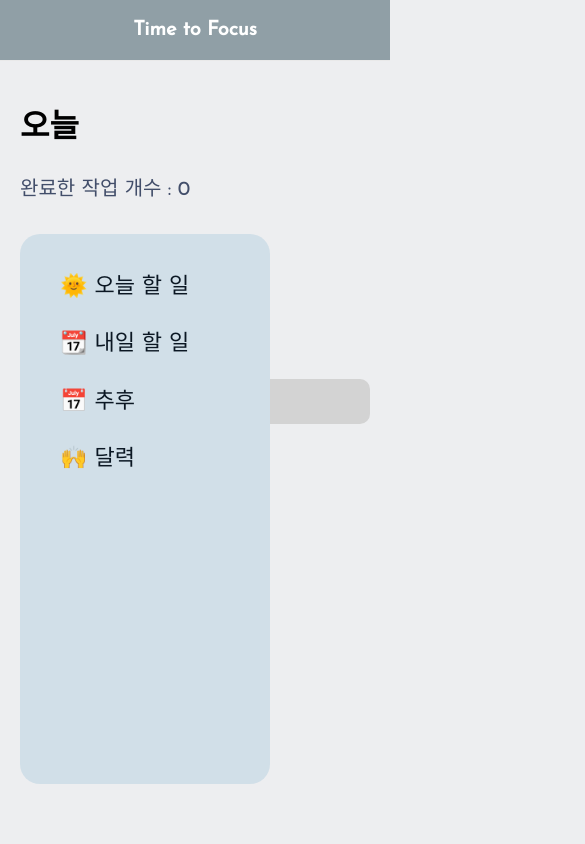
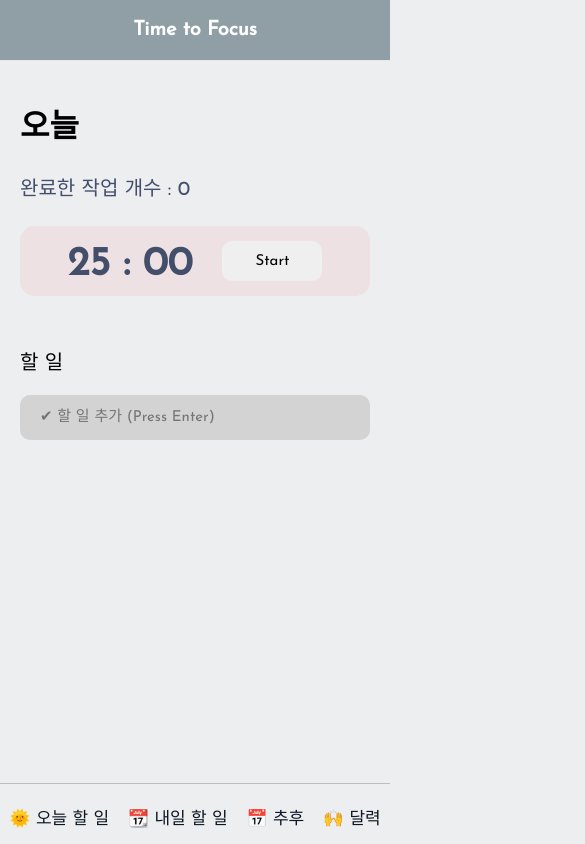
Before and after one commit to miraclee1226/Time-to-focus, a React (Create React App) app: page / in a window 390 px wide. Shown: the top 844 px of the page, 585 px wide, since content can reach past the window. Built offline with nearby package versions, Linux system fonts and the light colour scheme; a web font is replaced by a local one.

Commit message:
Style: Change the Media query classname

```diff
--- a/src/App.css
+++ b/src/App.css
@@ -196,6 +196,7 @@ body::-webkit-scrollbar-button {
 }
 
 /* Timer */
+
 .timer {
   display: flex;
   flex-direction: column;
@@ -363,7 +364,8 @@ svg {
   }
 
   /*Left Navigation Bar*/
-  .leftNav {
+
+  .leftNavi {
     position: fixed;
     margin-left: 0;
     width: 100%;
@@ -377,11 +379,11 @@ svg {
     border-top-width: 0.4px;
   }
 
-  .leftNav a {
+  .leftNavi a {
     font-size: 17px;
   }
 
-  .leftNavLink {
+  .leftNaviLink {
     position: relative;
     flex-direction: row;
     margin-left: 0px;
@@ -391,6 +393,7 @@ svg {
   .todayContent h1 {
     margin-bottom: 0;
   }
+
   .quotes {
     display: none;
   }
@@ -408,7 +411,7 @@ svg {
     margin-left: 0px;
   }
 
-  .textList2 {
+  .addTodo {
     margin-left: 0px;
   }
 
@@ -418,12 +421,12 @@ svg {
     flex-direction: row;
   }
 
-  .mainAndtimer {
+  .quotesAndtimer {
     width: 100%;
     flex-direction: column;
   }
 
-  .homeTimer {
+  .timer {
     width: 100%;
     height: 50px;
     padding: 10px 0;
```
